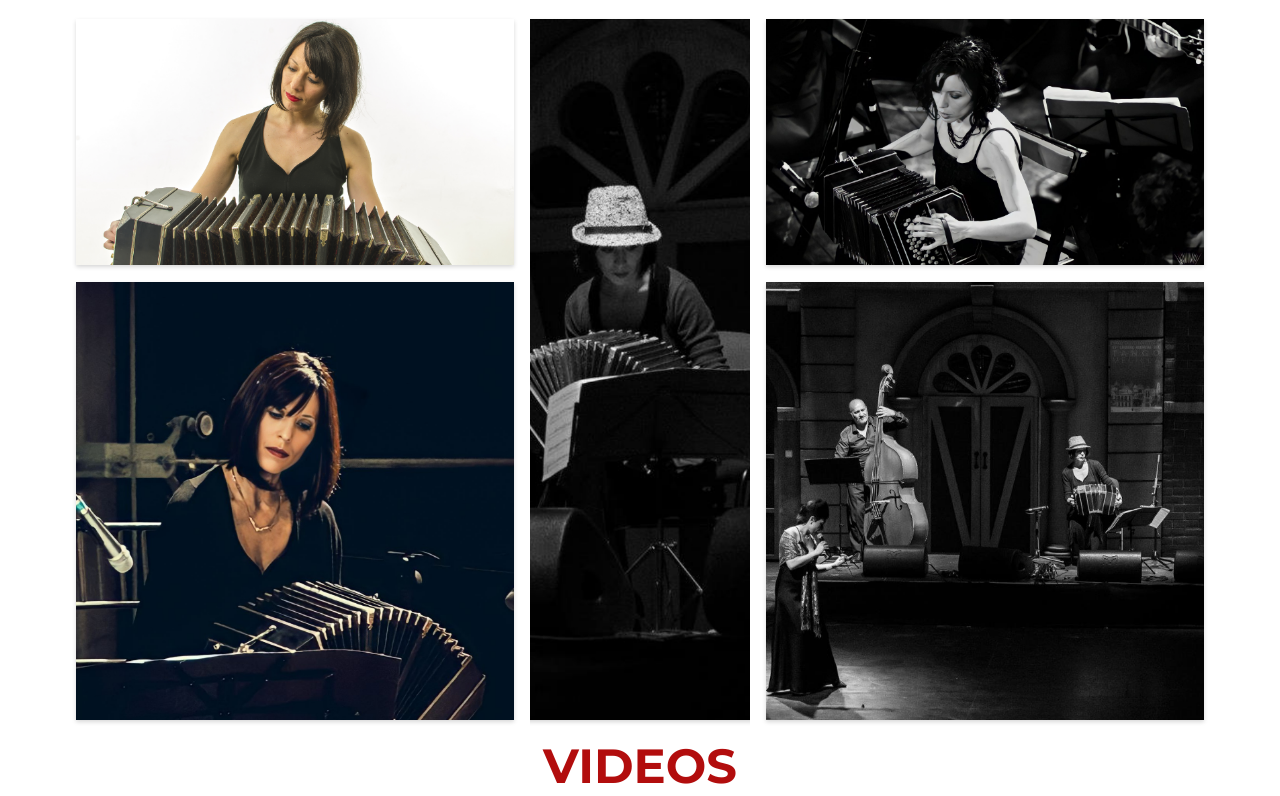
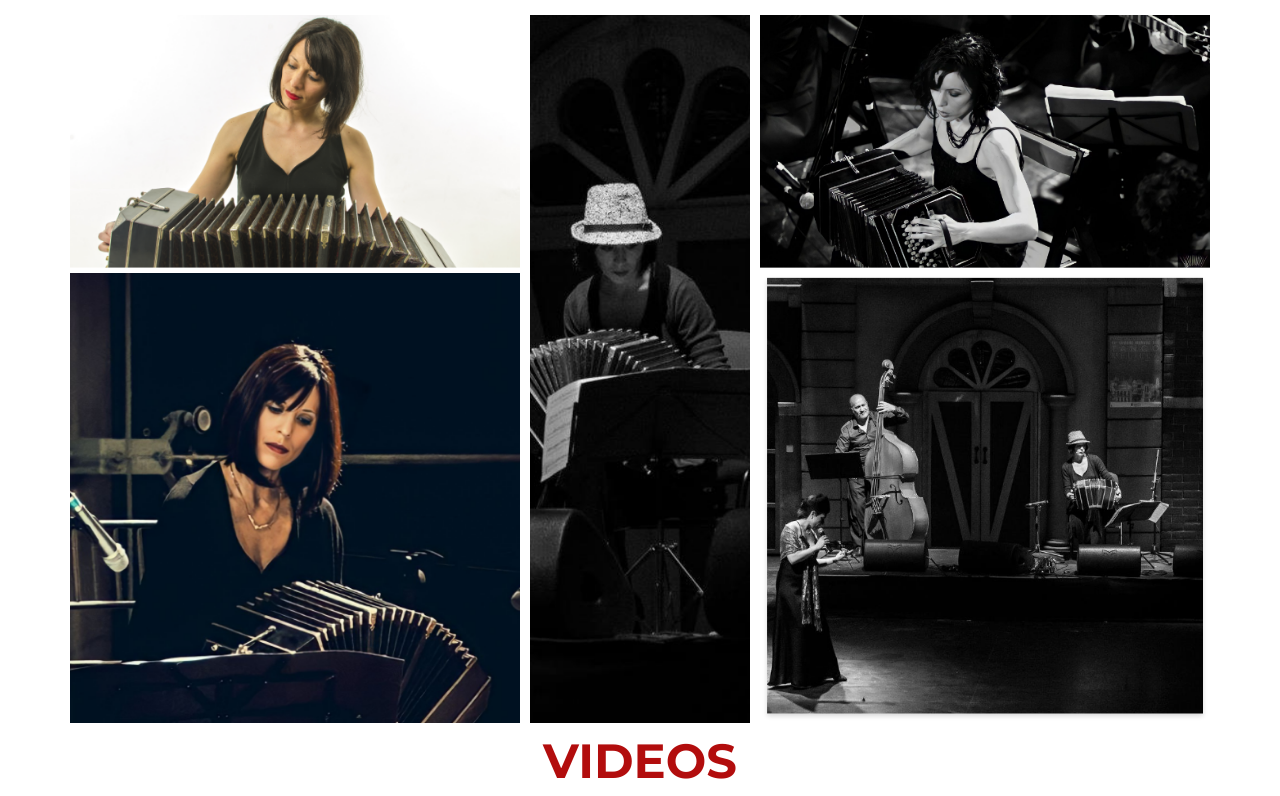
Before and after one commit to natcad/preEntrega3-Cadabon, a website: page pages/galeria.html in a window 1280 px wide. Shown: the part 121-917 px from the top of the page. Drawn offline with nearby package versions, Linux system fonts and the light colour scheme; grey boxes are pictures that could not be loaded.

Commit message:
Update galeria.html

```diff
--- a/pages/galeria.html
+++ b/pages/galeria.html
@@ -140,35 +140,35 @@
         <!-- imagenes -->
         <div class="galeria__item">
           <img
-            src="../img/galeria/tocandoFondoBlancoCortada.png"
+            src="../img/galeria/imagen1.png"
             alt="mujer tocando bandoneon en fondo blanco"
             class="galeria__img"
           />
         </div>
         <div class="galeria__item">
           <img
-            src="../img/galeria/escenarioGorritoCortada.png"
+            src="../img/galeria/imagen2.png"
             alt="mujer tocando bandoneon en un escenario"
             class="galeria__img"
           />
         </div>
         <div class="galeria__item">
           <img
-            src="../img/galeria/escenarioByNCortada.png"
+            src="../img/galeria/imagen3.png"
             alt="mujer tocando bandoneon en un escenario blanco y negro "
             class="galeria__img"
           />
         </div>
         <div class="galeria__item">
           <img
-            src="../img/galeria/escenarioColorCortada.png"
+            src="../img/galeria/imagen4.png"
             alt="mujer tocando bandoneon en un escenario"
             class="galeria__img"
           />
         </div>
         <div class="galeria__item">
           <img
-            src="../img/galeria/escenarioQuintetoCortada.png"
+            src="../img/galeria/imagen5.png"
             alt="grupo de tango tocando en un escenario"
             class="galeria__img"
           />
```
